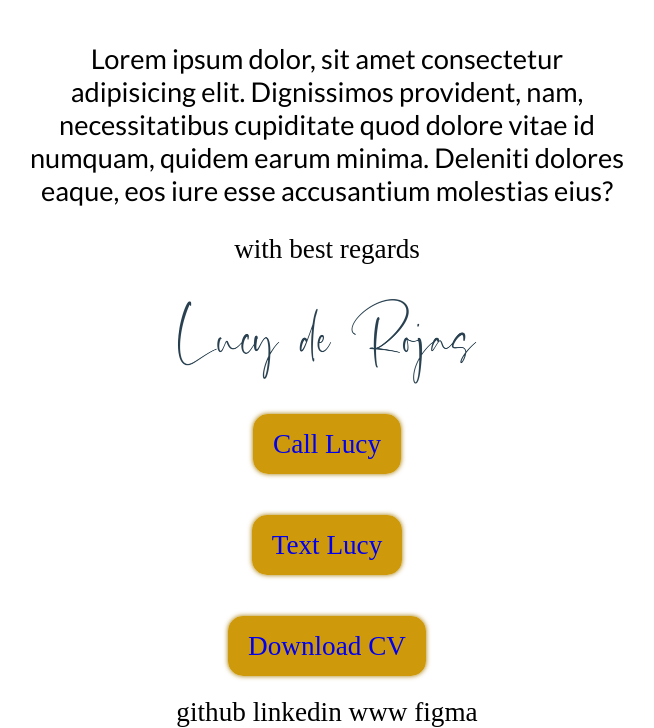
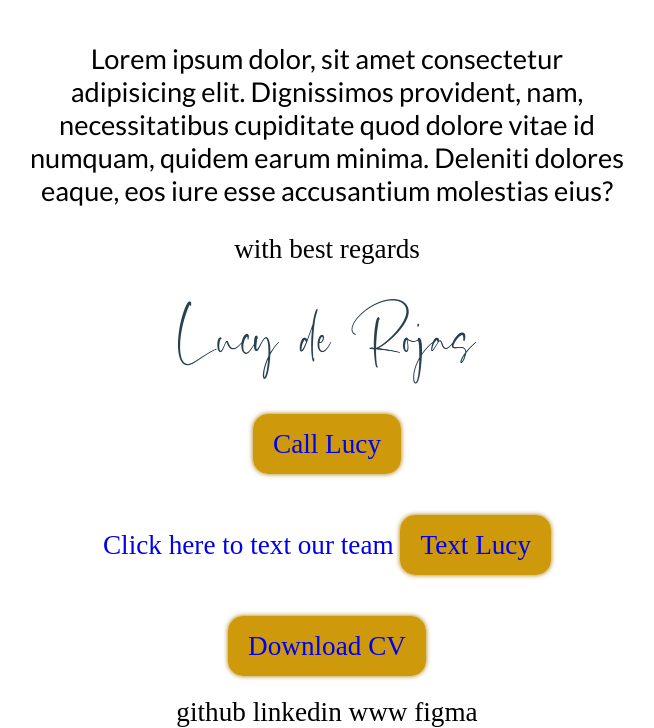
Before and after one commit to Lucy-de-Rojas/emails, a plain HTML site: page one.html in a window 1280 px wide. Shown: the part 524-1252 px from the top of the page, without its empty margins (313-967 px from the left). Drawn offline with Linux system fonts and the light colour scheme.

Commit message:
ongoing update

```diff
--- a/one.html
+++ b/one.html
@@ -145,9 +145,15 @@
 
 
 
+
+
+
+
                 <!-- text button: -->
                 <tr align="center"><td class="buttonWrapper">
-                        <a a href="sms:+447411387009?body=body text here" class="button">Text Lucy</a>
+
+                        <a href=”sms:+447411387009?&amp;body=Hello%2520I%252C%2520have%2527a%2520question%25″>Click here to text our team</a>
+                        <a a href="sms:+447411387009" class="button">Text Lucy</a>
                 </td></tr>
 
 
```
